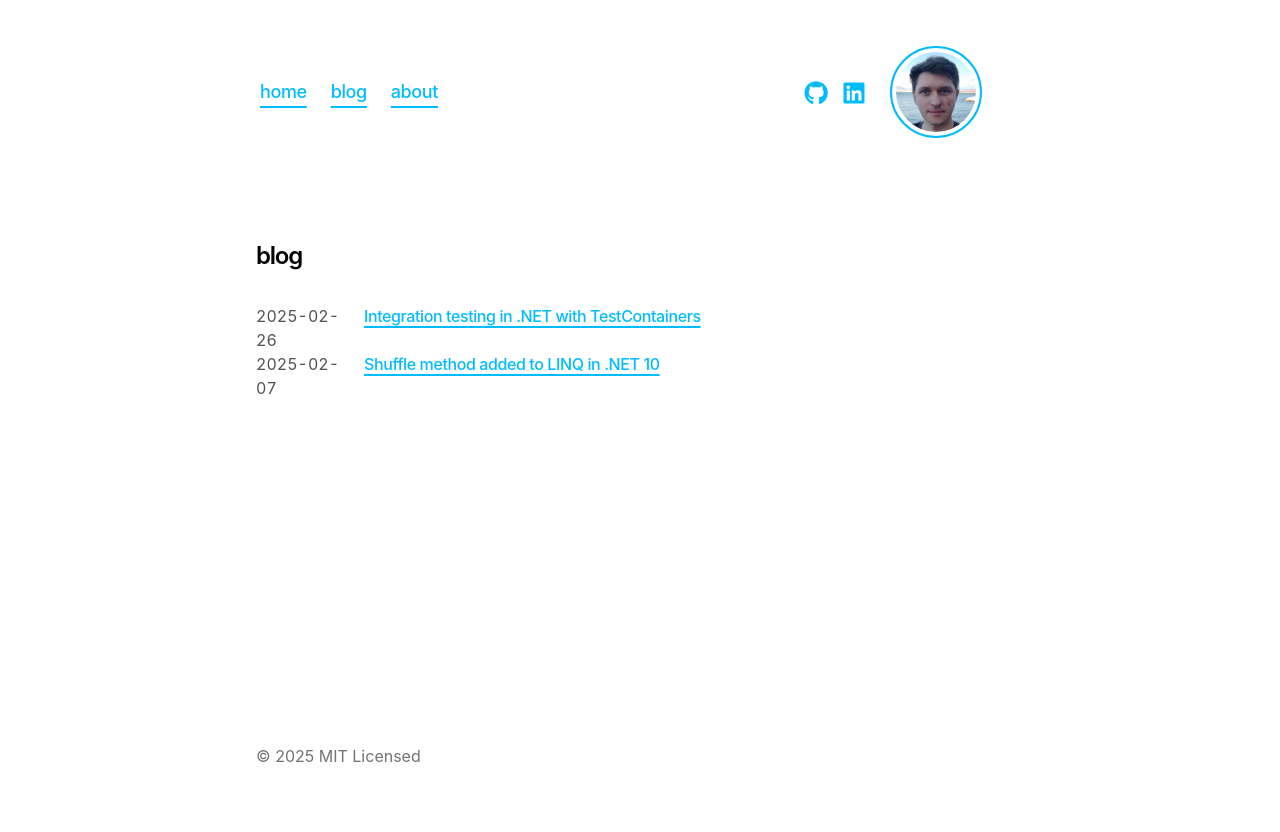
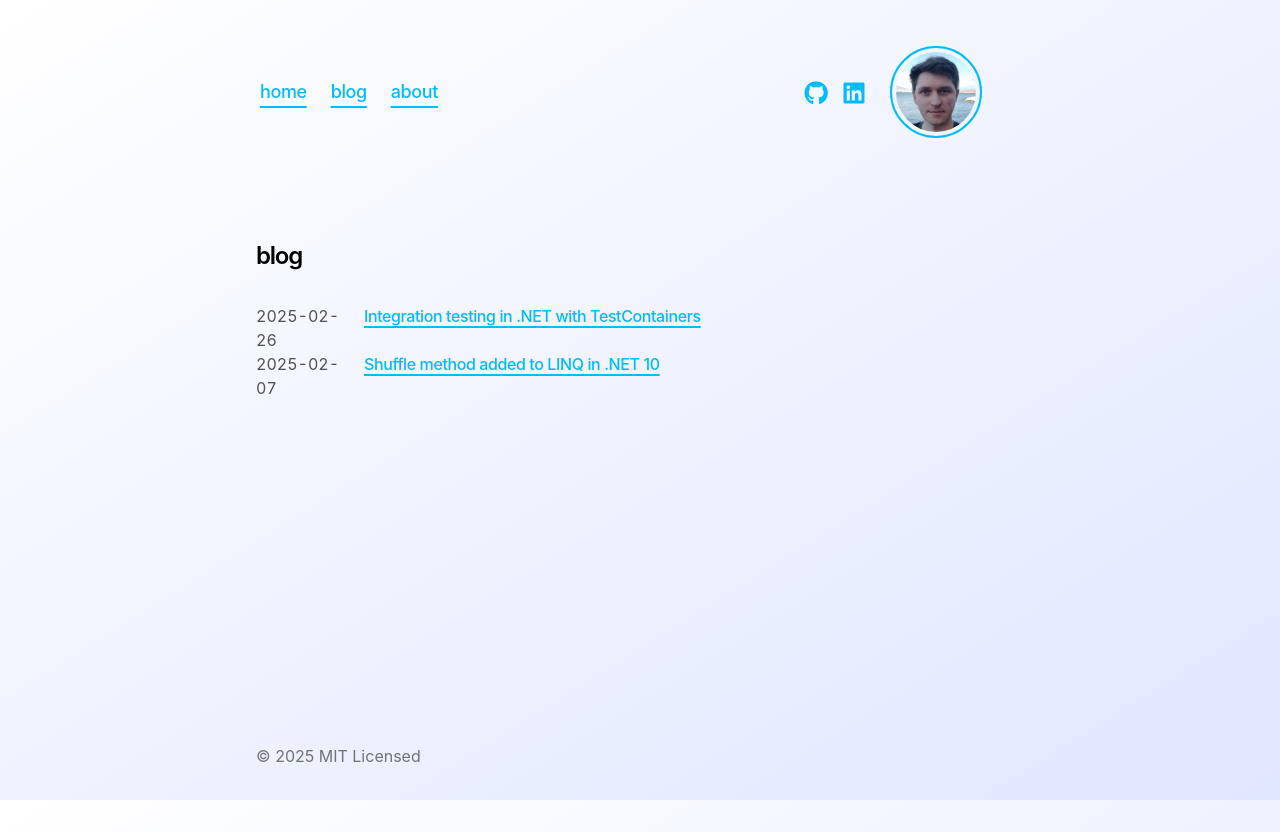
Before and after one commit to ksalk/ksalk.github.io, a Next.js app: page /blog in a window 1280 px wide. Built offline with nearby package versions, Linux system fonts and the light colour scheme.

Commit message:
Adjust styling

```diff
--- a/app/global.css
+++ b/app/global.css
@@ -40,13 +40,13 @@
 
 .dark\:bg-dark {
   @media (prefers-color-scheme: dark) {
-    @apply bg-zinc-900
+    @apply bg-slate-700 from-slate-700 to-slate-800
   }
   @media (prefers-color-scheme: light) {
     @apply from-white to-indigo-100
   }
 
-  /* @apply bg-fixed bg-gradient-to-br */
+  @apply bg-fixed bg-gradient-to-br
 }
 
 /* navbar classes */
@@ -148,7 +148,7 @@ code:not(pre code) {
   @apply bg-neutral-50 dark:bg-neutral-900 rounded-lg px-1 py-0.5;
 
   @media (prefers-color-scheme: dark) {
-    background-color: var(--color-neutral-800, #171717);
+    background-color: var(--color-neutral-900, #171717);
   }
   @media (prefers-color-scheme: light) {
     background-color: #ffffff;
```
